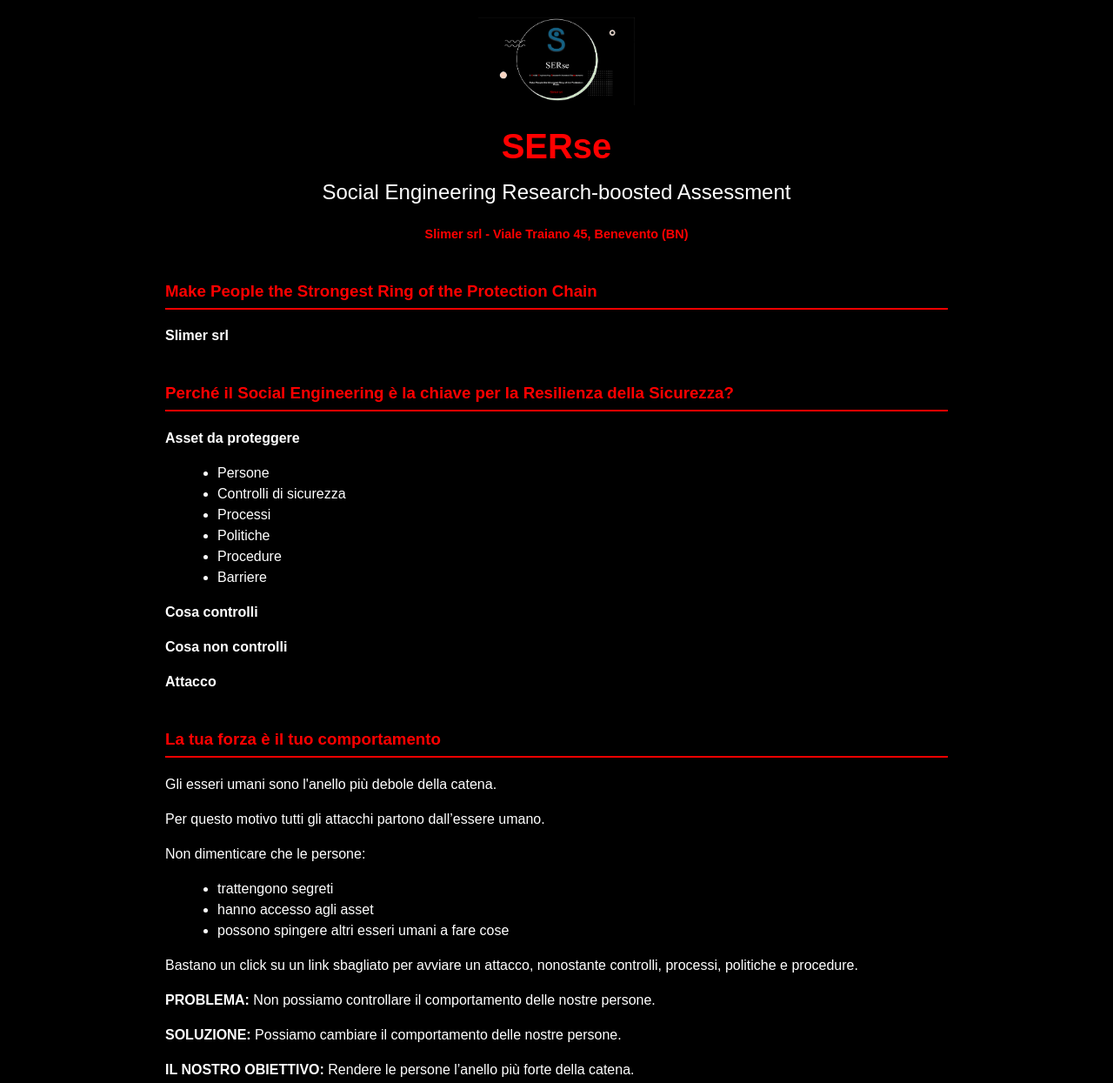
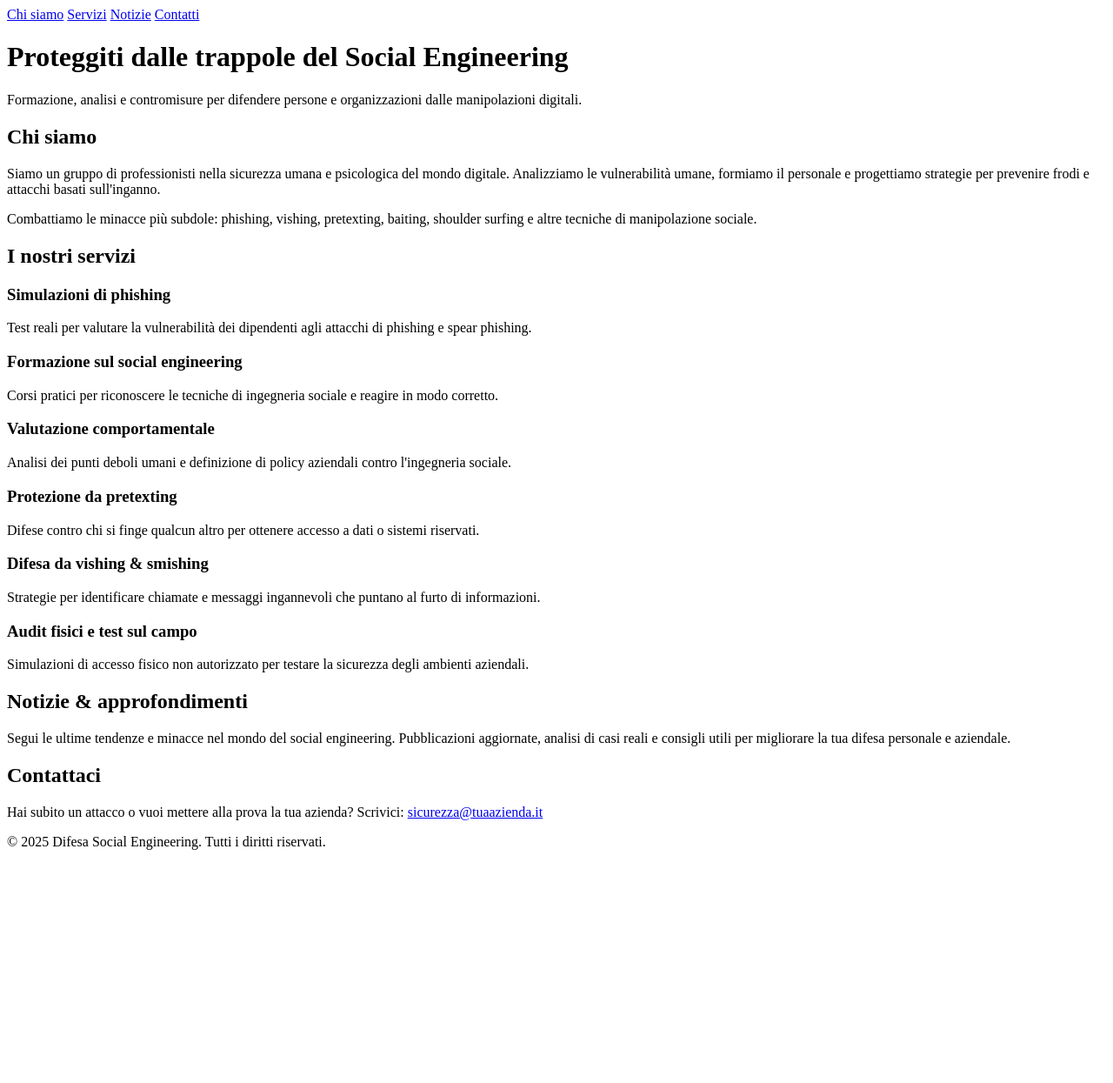
Before and after one commit to nimeo1988/SERse, a plain HTML site: page index.html in a window 1280 px wide. Shown: the top 1245 px of the page at 87% size. After the commit the page ends 993 px from the top, so only its background shows below. Drawn offline with Linux system fonts and the light colour scheme.

Commit message:
Update index.html

```diff
--- a/index.html
+++ b/index.html
@@ -3,180 +3,79 @@
 <head>
   <meta charset="UTF-8" />
   <meta name="viewport" content="width=device-width, initial-scale=1" />
-  <title>SERse - Social Engineering Research</title>
+  <title>Difesa dal Social Engineering</title>
+  <link href="https://fonts.googleapis.com/css2?family=Roboto&display=swap" rel="stylesheet" />
   <style>
-    body {
-      background-color: #000;
-      color: #fff;
-      font-family: Arial, sans-serif;
-      margin: 0;
-      padding: 20px;
-      line-height: 1.5;
-    }
-    header {
-      text-align: center;
-      margin-bottom: 40px;
-    }
-    header img {
-      max-width: 180px;
-      height: auto;
-      margin-bottom: 10px;
-    }
-    header h1 {
-      font-size: 2.5em;
-      margin: 0;
-      color: #ff0000;
-    }
-    header h2 {
-      margin-top: 5px;
-      font-weight: normal;
-      color: #fff;
-    }
-    header p.address {
-      margin-top: 5px;
-      font-size: 0.9em;
-      color: #ff0000;
-      font-weight: bold;
-    }
-    section {
-      max-width: 900px;
-      margin: 0 auto 40px auto;
-    }
-    h3 {
-      color: #ff0000;
-      margin-top: 40px;
-      border-bottom: 2px solid #ff0000;
-      padding-bottom: 5px;
-    }
-    ul {
-      margin-left: 20px;
-    }
-    .center-text {
-      text-align: center;
-    }
+    /* Inserisci qui lo stesso CSS del tuo esempio originale */
   </style>
 </head>
 <body>
 
-<header>
-  <img src="marchio.png" alt="Logo SERse" />
-  <h1>SERse</h1>
-  <h2>Social Engineering Research-boosted Assessment</h2>
-  <p class="address">Slimer srl - Viale Traiano 45, Benevento (BN)</p>
+<nav role="navigation" aria-label="Menu principale">
+  <a href="#chi-siamo">Chi siamo</a>
+  <a href="#servizi">Servizi</a>
+  <a href="#notizie">Notizie</a>
+  <a href="#contatti">Contatti</a>
+</nav>
+
+<header class="hero" role="banner">
+  <h1>Proteggiti dalle trappole del Social Engineering</h1>
+  <p>Formazione, analisi e contromisure per difendere persone e organizzazioni dalle manipolazioni digitali.</p>
 </header>
 
-<section>
-  <h3>Make People the Strongest Ring of the Protection Chain</h3>
-  <p><strong>Slimer srl</strong></p>
-</section>
+<main>
 
-<section>
-  <h3>Perché il Social Engineering è la chiave per la Resilienza della Sicurezza?</h3>
-  <p><strong>Asset da proteggere</strong></p>
-  <ul>
-    <li>Persone</li>
-    <li>Controlli di sicurezza</li>
-    <li>Processi</li>
-    <li>Politiche</li>
-    <li>Procedure</li>
-    <li>Barriere</li>
-  </ul>
-  <p><strong>Cosa controlli</strong></p>
-  <p><strong>Cosa non controlli</strong></p>
-  <p><strong>Attacco</strong></p>
-</section>
+  <section id="chi-siamo" tabindex="-1" class="section" aria-labelledby="chi-siamo-title">
+    <h2 id="chi-siamo-title">Chi siamo</h2>
+    <p>Siamo un gruppo di professionisti nella sicurezza umana e psicologica del mondo digitale. Analizziamo le vulnerabilità umane, formiamo il personale e progettiamo strategie per prevenire frodi e attacchi basati sull'inganno.</p>
+    <p>Combattiamo le minacce più subdole: phishing, vishing, pretexting, baiting, shoulder surfing e altre tecniche di manipolazione sociale.</p>
+  </section>
 
-<section>
-  <h3>La tua forza è il tuo comportamento</h3>
-  <p>Gli esseri umani sono l'anello più debole della catena.</p>
-  <p>Per questo motivo tutti gli attacchi partono dall’essere umano.</p>
-  <p>Non dimenticare che le persone:</p>
-  <ul>
-    <li>trattengono segreti</li>
-    <li>hanno accesso agli asset</li>
-    <li>possono spingere altri esseri umani a fare cose</li>
-  </ul>
-  <p>Bastano un click su un link sbagliato per avviare un attacco, nonostante controlli, processi, politiche e procedure.</p>
+  <section id="servizi" class="section" aria-labelledby="servizi-title">
+    <h2 id="servizi-title">I nostri servizi</h2>
+    <div class="cards" role="list">
+      <article class="card" tabindex="0" role="listitem">
+        <h3>Simulazioni di phishing</h3>
+        <p>Test reali per valutare la vulnerabilità dei dipendenti agli attacchi di phishing e spear phishing.</p>
+      </article>
+      <article class="card" tabindex="0" role="listitem">
+        <h3>Formazione sul social engineering</h3>
+        <p>Corsi pratici per riconoscere le tecniche di ingegneria sociale e reagire in modo corretto.</p>
+      </article>
+      <article class="card" tabindex="0" role="listitem">
+        <h3>Valutazione comportamentale</h3>
+        <p>Analisi dei punti deboli umani e definizione di policy aziendali contro l'ingegneria sociale.</p>
+      </article>
+      <article class="card" tabindex="0" role="listitem">
+        <h3>Protezione da pretexting</h3>
+        <p>Difese contro chi si finge qualcun altro per ottenere accesso a dati o sistemi riservati.</p>
+      </article>
+      <article class="card" tabindex="0" role="listitem">
+        <h3>Difesa da vishing & smishing</h3>
+        <p>Strategie per identificare chiamate e messaggi ingannevoli che puntano al furto di informazioni.</p>
+      </article>
+      <article class="card" tabindex="0" role="listitem">
+        <h3>Audit fisici e test sul campo</h3>
+        <p>Simulazioni di accesso fisico non autorizzato per testare la sicurezza degli ambienti aziendali.</p>
+      </article>
+    </div>
+  </section>
 
-  <p><strong>PROBLEMA:</strong> Non possiamo controllare il comportamento delle nostre persone.</p>
-  <p><strong>SOLUZIONE:</strong> Possiamo cambiare il comportamento delle nostre persone.</p>
-  <p><strong>IL NOSTRO OBIETTIVO:</strong> Rendere le persone l’anello più forte della catena.</p>
+  <section id="notizie" class="section" aria-labelledby="notizie-title">
+    <h2 id="notizie-title">Notizie & approfondimenti</h2>
+    <p>Segui le ultime tendenze e minacce nel mondo del social engineering. Pubblicazioni aggiornate, analisi di casi reali e consigli utili per migliorare la tua difesa personale e aziendale.</p>
+  </section>
 
-  <p><em>Sii come la roccia contro cui le onde si infrangono: essa resta ferma, e intorno ad essa si placano i flutti.</em></p>
-  <p><strong>Marco Aurelio</strong></p>
-</section>
+  <section id="contatti" class="section" aria-labelledby="contatti-title">
+    <h2 id="contatti-title">Contattaci</h2>
+    <p>Hai subito un attacco o vuoi mettere alla prova la tua azienda? Scrivici: <a href="mailto:sicurezza@tuaazienda.it">sicurezza@tuaazienda.it</a></p>
+  </section>
 
-<section>
-  <h3>Come proteggersi dagli attacchi di Social Engineering?</h3>
-  <p>Strumenti, processi o linee guida sono inutili, le persone possono rivelare informazioni sensibili se vogliono.</p>
-  <p>L’unica difesa è un comportamento appropriato delle persone.</p>
-  <p>La chiave è guidare il processo decisionale di ogni persona nella giusta direzione.</p>
-  <p>Puoi sapere come si comporteranno tutte le persone nella tua organizzazione di fronte a un attacco di social engineering? No.</p>
-  <p>Come si risolve il problema?</p>
-  <p>Devi testare (continuamente) le persone della tua organizzazione con test di social engineering efficaci.</p>
-  <p>Questo ti permetterà di capire chi è vulnerabile e modificare il suo processo decisionale con formazione ad hoc.</p>
-</section>
+</main>
 
-<section>
-  <h3>La nostra metodologia</h3>
-  <p><strong>I nostri test: dalla ricerca al campo</strong></p>
-  <p>I nostri ricercatori analizzano quotidianamente nuovi schemi e strumenti usati dagli attaccanti nelle campagne reali.</p>
-  <p>Generiamo test che replicano questi attacchi.</p>
-
-  <p><strong>SERR: Social Engineering Risk Rating</strong></p>
-  <p>Abbiamo sviluppato indici che misurano il rischio di attacchi di social engineering, cioè a quale livello l’organizzazione è esposta.</p>
-
-  <p><strong>Il programma TEI:</strong></p>
-  <ul>
-    <li>TESTA le tue persone</li>
-    <li>VALUTA la tua postura</li>
-    <li>MIGLIORA la tua resilienza</li>
-  </ul>
-  <p>L’iterazione del programma TEI nel tempo rafforzerà continuamente la tua postura.</p>
-</section>
-
-<section>
-  <h3>Come lavoriamo</h3>
-  <p>Definiamo continuamente nuovi scenari di attacco analizzando quelli usati negli attacchi reali.</p>
-  <p>Raccogliamo tutta la tecnologia all’avanguardia usata per gli attacchi.</p>
-  <p>Eseguiamo un test su un campione di dipendenti per avere un quadro iniziale.</p>
-  <p>In base ai risultati definiamo un piano di test più accurato e ampio.</p>
-  <p>Produciamo un report e conduciamo un follow-up con l’azienda, discutendo possibili rimedi che riguardano:</p>
-  <ul>
-    <li>Processi</li>
-    <li>Formazione</li>
-    <li>Strumenti</li>
-    <li>Configurazioni</li>
-  </ul>
-</section>
-
-<section>
-  <h3>I nostri test</h3>
-  <ul>
-    <li>Portali falsi</li>
-    <li>Phishing</li>
-    <li>Attacchi via USB</li>
-    <li>Attacchi via QR code</li>
-    <li>Attacchi abilitati da AI (messaggi vocali, BEC)</li>
-    <li>Esecuzione di codice malevolo</li>
-    <li>Furto di credenziali</li>
-    <li>Analisi OSINT e CLOSINT</li>
-  </ul>
-</section>
-
-<section>
-  <h3>Cosa imparerai sulla tua organizzazione</h3>
-  <ul>
-    <li>Quali sono i punti più deboli della tua organizzazione</li>
-    <li>Quali attacchi possono avere successo</li>
-    <li>Quali danni potrebbe subire la tua organizzazione</li>
-    <li>Quali informazioni potrebbero essere ottenute</li>
-  </ul>
-</section>
-
-<section class="center-text">
-  <h3>Allaccia la cintura, non disegnarla sulla maglietta</h3>
-</section>
+<footer>
+  <p>&copy; 2025 Difesa Social Engineering. Tutti i diritti riservati.</p>
+</footer>
 
 </body>
 </html>
```
